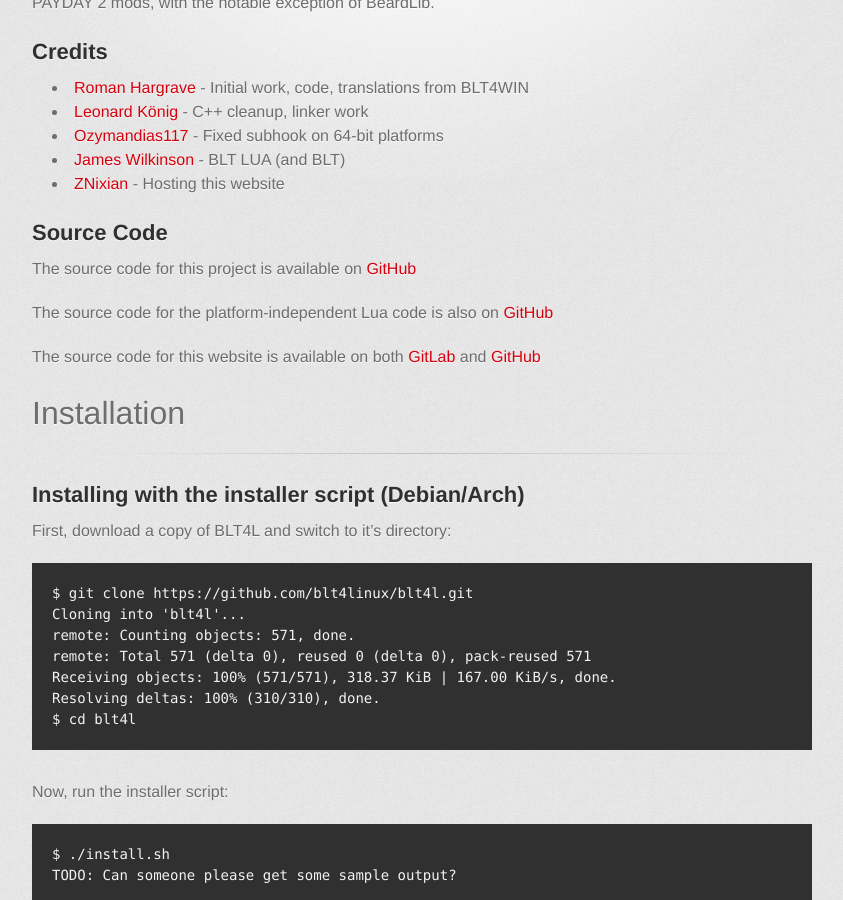
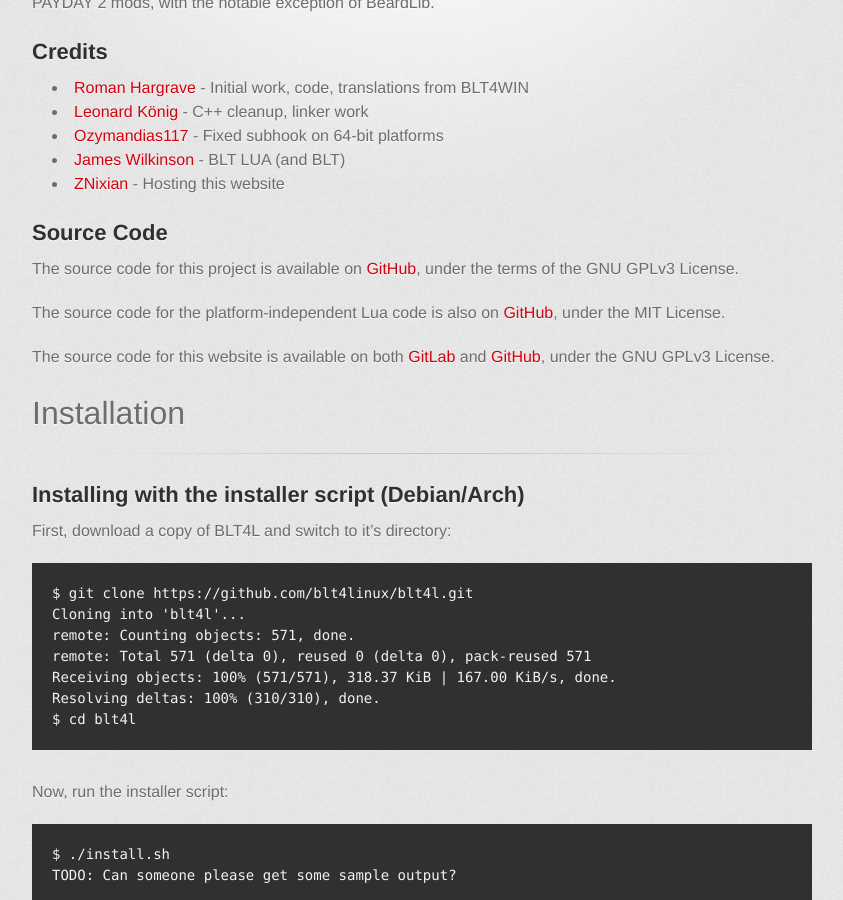
Before and after one commit to blt4linux/blt4linux.info, a Jekyll site: the page built from index.md, in a window 1280 px wide and 900 px high, scrolled down 395 px. Shown: the whole window, without its empty margins (218-1061 px from the left). Built offline with Jekyll 4.4.1, drawn with Linux system fonts in a browser that asks for light colours; some web fonts are replaced; our own code applies the rules of GitHub Pages for plain Markdown files.

Commit message:
Add licensing information

```diff
--- a/index.md
+++ b/index.md
@@ -18,13 +18,14 @@
  - [ZNixian](https://znix.xyz) - Hosting this website
 
 ## Source Code
-The source code for this project is available on [GitHub](https://github.com/blt4linux/blt4l)
+The source code for this project is available on [GitHub](https://github.com/blt4linux/blt4l),
+under the terms of the GNU GPLv3 License.
 
 The source code for the platform-independent Lua code is
-also on [GitHub](https://github.com/JamesWilko/Payday-2-BLT-Lua)
+also on [GitHub](https://github.com/JamesWilko/Payday-2-BLT-Lua), under the MIT License.
 
 The source code for this website is available on both [GitLab](https://gitlab.com/znixian/blt4linux.info)
-and [GitHub](https://github.com/blt4linux/blt4linux.info)
+and [GitHub](https://github.com/blt4linux/blt4linux.info), under the GNU GPLv3 License.
 
 # Installation
 
```
Also changed, not shown: 1 other file.
